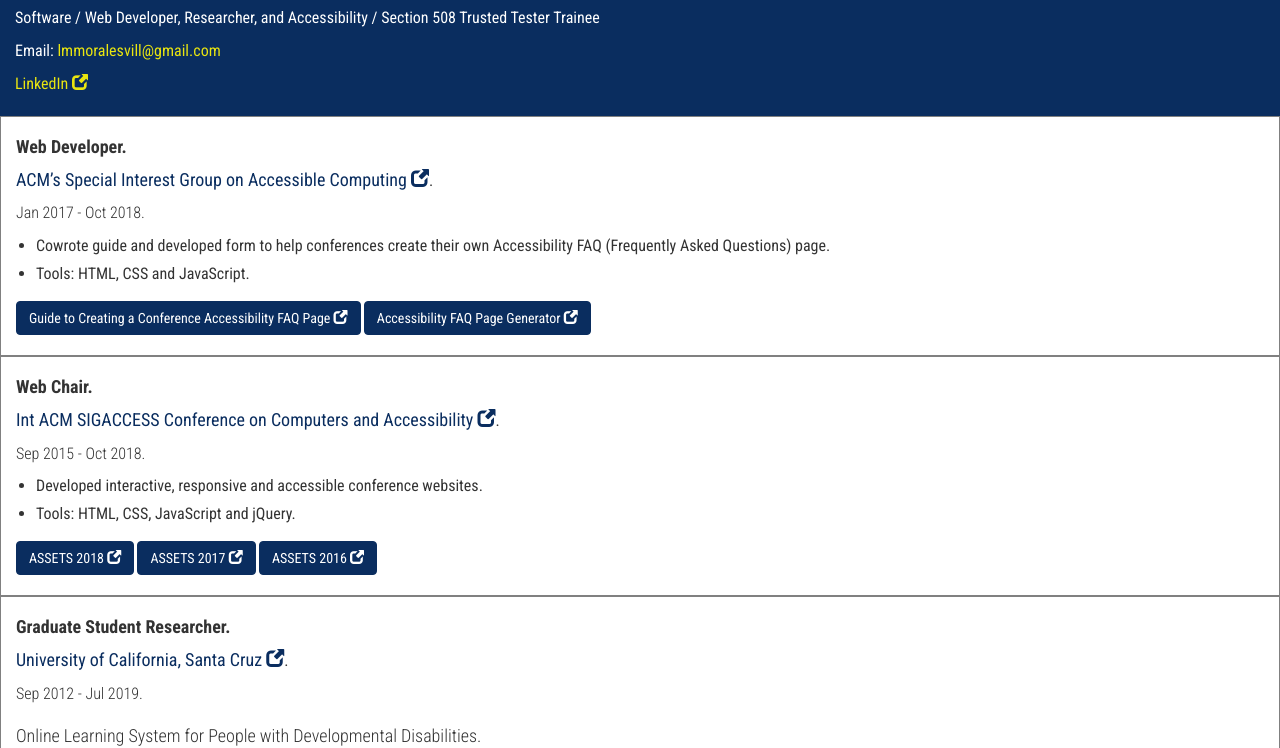
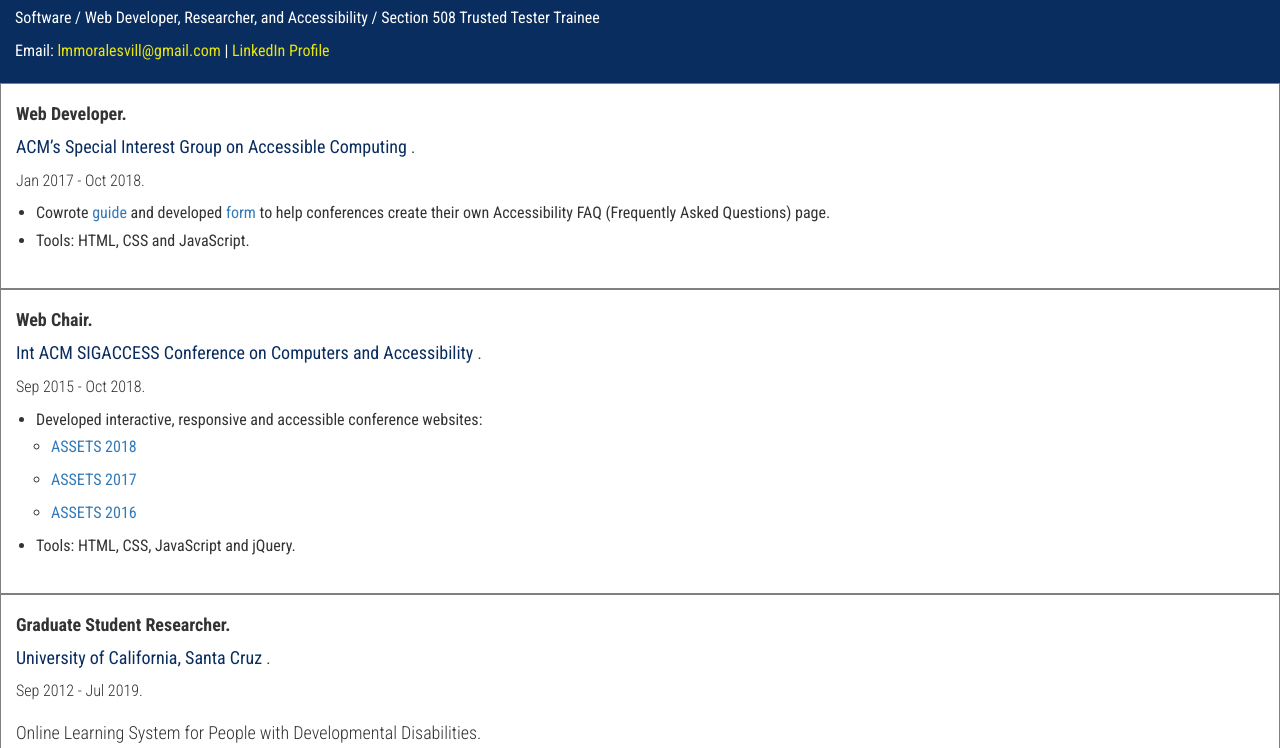
Before and after one commit to lommoral/lommoral.github.io, a plain HTML site: page index.html in a window 1280 px wide. Shown: the part 52-800 px from the top of the page. Drawn offline with nearby package versions, Linux system fonts and the light colour scheme.

Commit message:
Links as links
Links as links not buttons for accessibility heuristic 7

```diff
--- a/index.html
+++ b/index.html
@@ -27,12 +27,9 @@
             Software / Web Developer, Researcher, and Accessibility / Section 508 Trusted Tester Trainee
         </p>
         <p>
-            Email: <a href="mailto:lmmoralesvill@gmail.com">lmmoralesvill@gmail.com</a>
-        </p>
-        <p>
+            Email: <a href="mailto:lmmoralesvill@gmail.com">lmmoralesvill@gmail.com</a> |
             <a href="https://www.linkedin.com/in/lommoral/" target="_blank">
-                LinkedIn
-                <span class="glyphicon glyphicon-new-window"></span>
+                LinkedIn Profile
             </a>
         </p>
     </header>
@@ -40,13 +37,15 @@
     <div class="role container-fluid">
         <h2>Web Developer.</h2>
         <p class="company">
-            <a href="https://www.sigaccess.org/" target="_blank">ACM’s Special Interest Group on Accessible Computing <span class="glyphicon glyphicon-new-window"></span></a>.
+            <a href="https://www.sigaccess.org/" target="_blank">
+                ACM’s Special Interest Group on Accessible Computing
+            </a>.
         </p>
         <p class="range">Jan 2017 - Oct 2018.</p>
         <p class="duties">
             <ul>
                 <li>
-                    Cowrote guide and developed form to help conferences create their own
+                    Cowrote <a href="https://www.sigaccess.org/welcome-to-sigaccess/resources/creating-a-conference-accessibility-faq-page/" target="_blank">guide</a> and developed <a href="https://www.sigaccess.org/accessibility-faq-page-generator-2/" target="_blank">form</a> to help conferences create their own
                     Accessibility FAQ (Frequently Asked Questions) page.
                 </li>
                 <li>
@@ -54,20 +53,14 @@
                 </li>
             </ul>
         </p>
-        <a href="https://www.sigaccess.org/welcome-to-sigaccess/resources/creating-a-conference-accessibility-faq-page/" class="btn btn-success" role="button" target="_blank">
-            Guide to Creating a Conference Accessibility FAQ Page <span class="glyphicon glyphicon-new-window"></span>
-        </a>
-
-        <a href="https://www.sigaccess.org/accessibility-faq-page-generator-2/" class="btn btn-success" role="button" target="_blank">
-            Accessibility FAQ Page Generator <span class="glyphicon glyphicon-new-window"></span>
-        </a>
     </div>
 
     <div class="role container-fluid">
         <h2>Web Chair.</h2>
         <p class="company">
             <a href="https://www.sigaccess.org/assets/" target="_blank">
-                Int ACM SIGACCESS Conference on Computers and Accessibility <span class="glyphicon glyphicon-new-window"></span></a>.
+                Int ACM SIGACCESS Conference on Computers and Accessibility
+            </a>.
         </p>
         <p class="range">
              Sep 2015 - Oct 2018.
@@ -75,31 +68,32 @@
         <p class="duties">
             <ul>
                 <li>
-                    Developed interactive, responsive and accessible conference websites.
+                    Developed interactive, responsive and accessible conference websites:
+                    <ul class="samples">
+                        <li>
+                            <a href="https://assets18.sigaccess.org/" target="_blank">ASSETS 2018</a>
+                        </li>
+                        <li>
+                            <a href="https://assets17.sigaccess.org/" target="_blank">ASSETS 2017</a>
+                        </li>
+                        <li>
+                            <a href="https://assets16.sigaccess.org/" target="_blank">ASSETS 2016</a>
+                        </li>
+                    </ul>
                 </li>
                 <li>
                     Tools: HTML, CSS, JavaScript and jQuery.
                 </li>
             </ul>
         </p>
-        <a href="https://assets18.sigaccess.org/" class="btn btn-success" role="button" target="_blank">
-            ASSETS 2018 <span class="glyphicon glyphicon-new-window"></span>
-        </a>
-
-        <a href="https://assets17.sigaccess.org/" class="btn btn-success" role="button" target="_blank">
-            ASSETS 2017 <span class="glyphicon glyphicon-new-window"></span>
-        </a>
-
-        <a href="https://assets16.sigaccess.org/" class="btn btn-success" role="button" target="_blank">
-            ASSETS 2016 <span class="glyphicon glyphicon-new-window"></span>
-        </a>
     </div>
 
     <div class="role container-fluid">
         <h2>Graduate Student Researcher.</h2>
         <p class="company">
             <a href="https://www.ucsc.edu/" target="_blank">
-                University of California, Santa Cruz <span class="glyphicon glyphicon-new-window"></span></a>.
+                University of California, Santa Cruz
+            </a>.
         </p>
         <p class="range">
              Sep 2012 - Jul 2019.
@@ -110,7 +104,7 @@
         <p>
             <ul>
                 <li>
-                    Lead development of high-fidelity prototype web application.
+                    Lead development of high-fidelity <a href="https://imagine.soe.ucsc.edu/" target="_blank">prototype web application</a>.
                 </li>
                 <li>
                     Implemented server-side of high-fidelity prototype web application.
@@ -119,9 +113,7 @@
                     Tools: HTML, CSS, JavaScript, jQuery, PHP and MySQL.
                 </li>
             </ul>
-            <a href="https://imagine.soe.ucsc.edu/" class="btn btn-success" role="button" target="_blank">
-                Prototype <span class="glyphicon glyphicon-new-window"></span>
-            </a>
+
         </p>
     </div>
 </body>
--- a/portfolio-styles.css
+++ b/portfolio-styles.css
@@ -36,7 +36,7 @@ p{
     font-size: 18px;
     color: rgb(10,45,95);
 }
-.company a:hover{
+.company a:hover, .company a:focus{
     background-color:rgb(233, 229, 16);
 }
 .range{
@@ -58,12 +58,12 @@ h3{
     font-size: 18px;
     font-weight:300;
 }
-.btn{
-    background-color:rgb(10,45,95);
-    border: .5px solid rgb(10,45,95);
-}
-.btn:hover, .btn:focus{
-    color: rgb(10,45,95);
-    border: 1px solid rgb(10,45,95);
+ul li a:hover, ul li a:focus{
     background-color:rgb(233, 229, 16);
 }
+.samples{
+    padding-left: 15px;
+}
+.samples li{
+    padding-top: 5px;
+}
```
